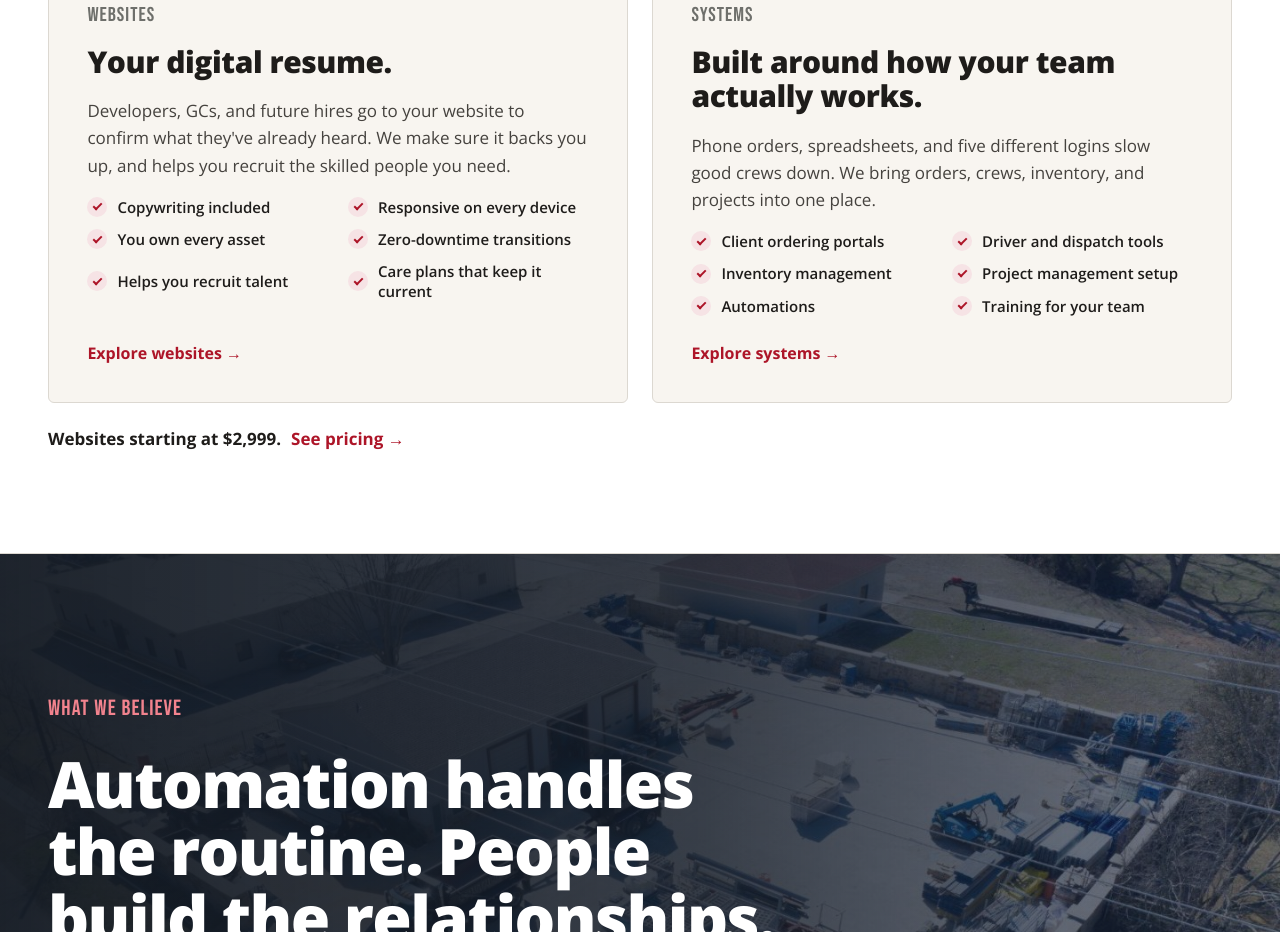
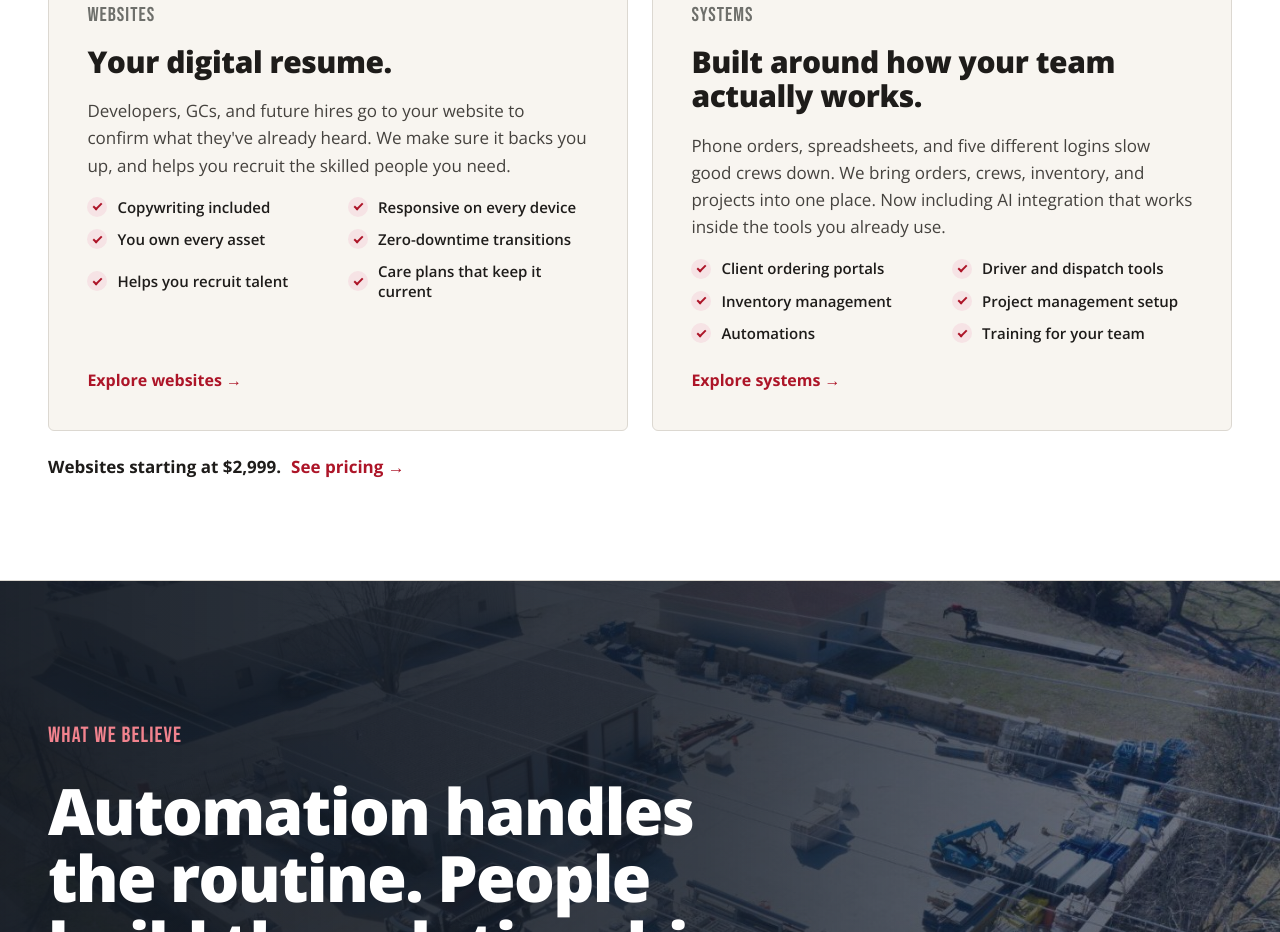
Before and after one commit to hard-hat-partners/usa-rem-site, a plain HTML site: page index.html in a window 1280 px wide. Shown: the part 1539-2471 px from the top of the page. Drawn offline with Linux system fonts and the light colour scheme; no server answers.

Commit message:
Home Systems card and llms.txt: mention AI integration
Co-Authored-By: Claude Opus 5.5 <noreply@anthropic.com>
Claude-Session: https://claude.ai/code/session_014xcAnPEWXXVqtQwxM635AM

```diff
--- a/index.html
+++ b/index.html
@@ -233,7 +233,7 @@
         <div style="padding:clamp(24px,3vw,40px);display:flex;flex-direction:column;gap:18px;flex:1">
           <div style="font-family:var(--f-sub);letter-spacing:var(--sub-track);font-size:20px;color:var(--concrete);text-transform:uppercase">Systems</div>
           <h3 style="margin:0;font-family:var(--f-head);font-weight:800;font-size:30px;line-height:1.15;letter-spacing:-.015em">Built around how your team actually works.</h3>
-          <p style="margin:0;font-size:17px;line-height:1.6;color:#45423E;text-wrap:pretty">Phone orders, spreadsheets, and five different logins slow good crews down. We bring orders, crews, inventory, and projects into one place.</p>
+          <p style="margin:0;font-size:17px;line-height:1.6;color:#45423E;text-wrap:pretty">Phone orders, spreadsheets, and five different logins slow good crews down. We bring orders, crews, inventory, and projects into one place. Now including AI integration that works inside the tools you already use.</p>
           <ul style="list-style:none;margin:0;padding:0;display:grid;grid-template-columns:repeat(auto-fit,minmax(min(100%,200px),1fr));gap:12px 20px">
 
               <li style="display:flex;gap:10px;align-items:center;font-size:15px;font-weight:600;line-height:1.35"><span aria-hidden="true" style="width:20px;height:20px;flex:none;border-radius:50%;background:var(--brand-tint);display:grid;place-items:center"><span style="width:5px;height:9px;border:solid var(--brand);border-width:0 2px 2px 0;transform:translateY(-1px) rotate(45deg)"></span></span>Client ordering portals</li>
```
Also changed, not shown: llms.txt, 1 other file.
